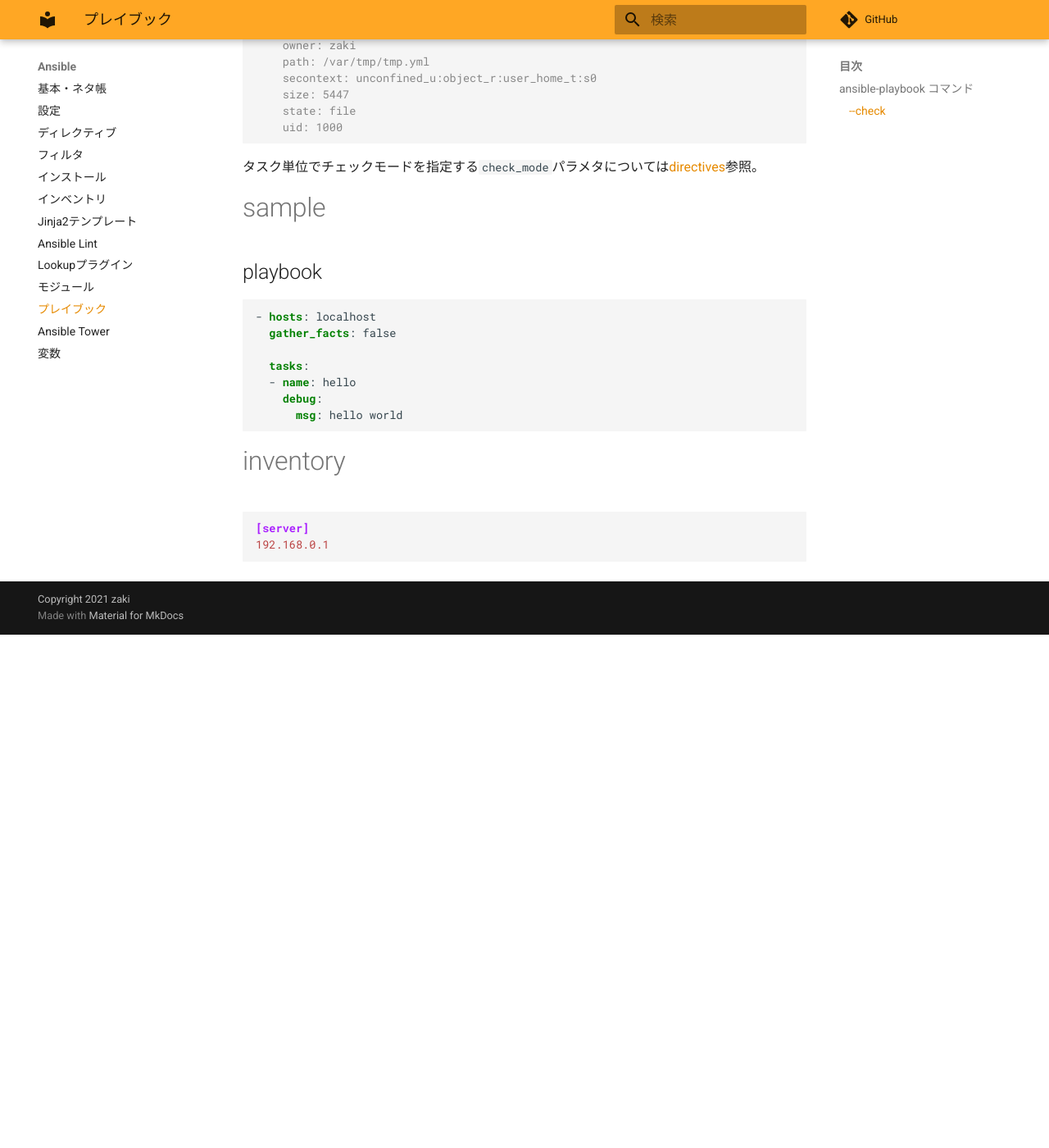
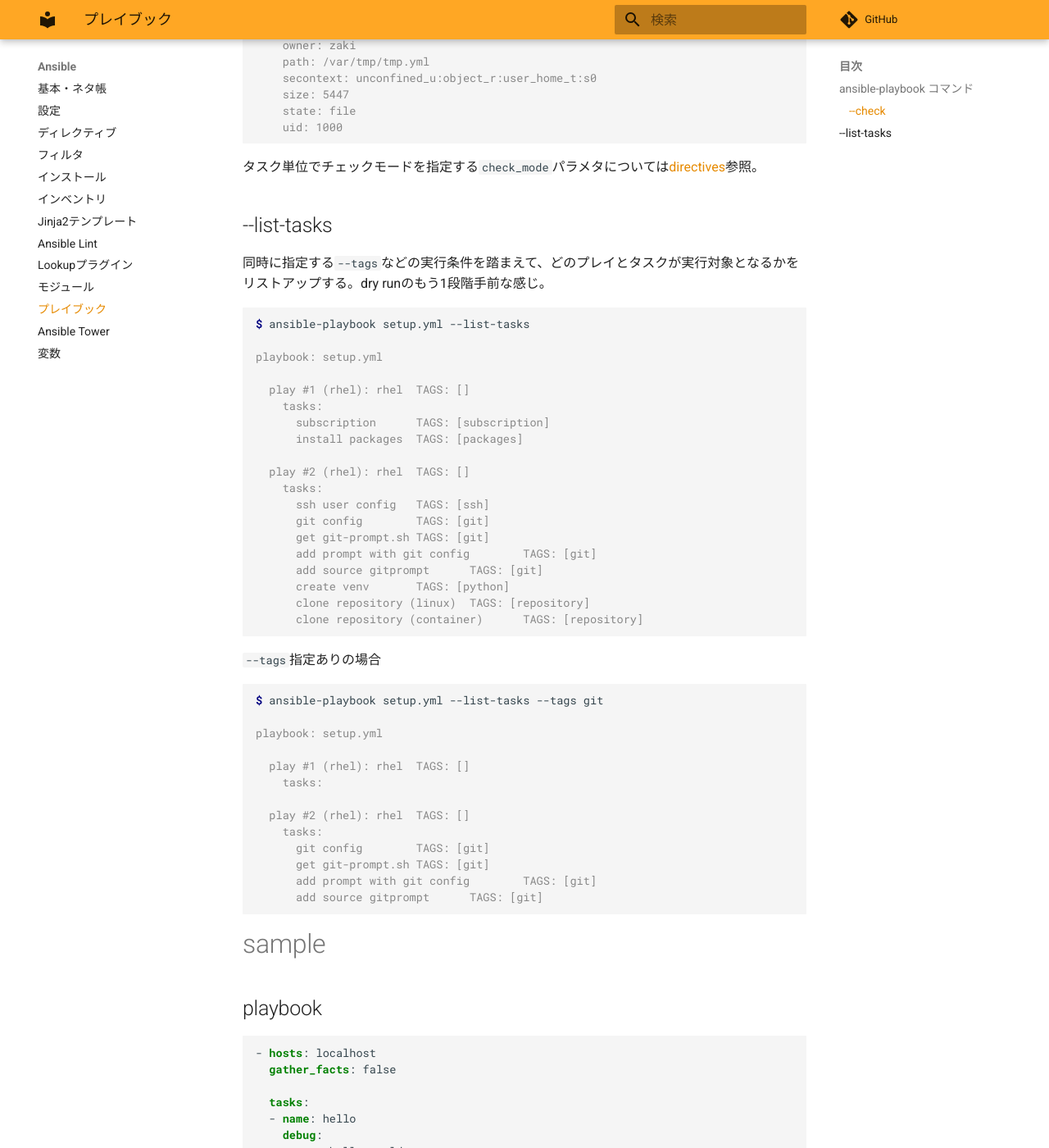
Before and after one commit to zaki-lknr/docs, an MkDocs documentation site: the page built from docs/Ansible/playbook.md, in a window 1280 px wide and 1400 px high, scrolled down 1526 px. Shown: the whole window at 82% size. Built offline with MkDocs 1.6.1 and Material for MkDocs 9.7.7, drawn with Linux system fonts in a browser that asks for light colours; comment, search, counter and statistics services are not loaded; before the commit the page ends 2300 px from its top, so only the background shows below that.

Commit message:
add: ansible/playbook: --list-tasks

````diff
--- a/docs/Ansible/playbook.md
+++ b/docs/Ansible/playbook.md
@@ -77,6 +77,50 @@ ok: [localhost] =>
 
 タスク単位でチェックモードを指定する`check_mode`パラメタについては[directives](/Ansible/directives/#check-mode)参照。
 
+## --list-tasks
+
+同時に指定する`--tags`などの実行条件を踏まえて、どのプレイとタスクが実行対象となるかをリストアップする。dry runのもう1段階手前な感じ。
+
+```console
+$ ansible-playbook setup.yml --list-tasks
+
+playbook: setup.yml
+
+  play #1 (rhel): rhel  TAGS: []
+    tasks:
+      subscription      TAGS: [subscription]
+      install packages  TAGS: [packages]
+
+  play #2 (rhel): rhel  TAGS: []
+    tasks:
+      ssh user config   TAGS: [ssh]
+      git config        TAGS: [git]
+      get git-prompt.sh TAGS: [git]
+      add prompt with git config        TAGS: [git]
+      add source gitprompt      TAGS: [git]
+      create venv       TAGS: [python]
+      clone repository (linux)  TAGS: [repository]
+      clone repository (container)      TAGS: [repository]
+```
+
+`--tags`指定ありの場合
+
+```console
+$ ansible-playbook setup.yml --list-tasks --tags git
+
+playbook: setup.yml
+
+  play #1 (rhel): rhel  TAGS: []
+    tasks:
+
+  play #2 (rhel): rhel  TAGS: []
+    tasks:
+      git config        TAGS: [git]
+      get git-prompt.sh TAGS: [git]
+      add prompt with git config        TAGS: [git]
+      add source gitprompt      TAGS: [git]
+```
+
 # sample
 
 ## playbook
````
